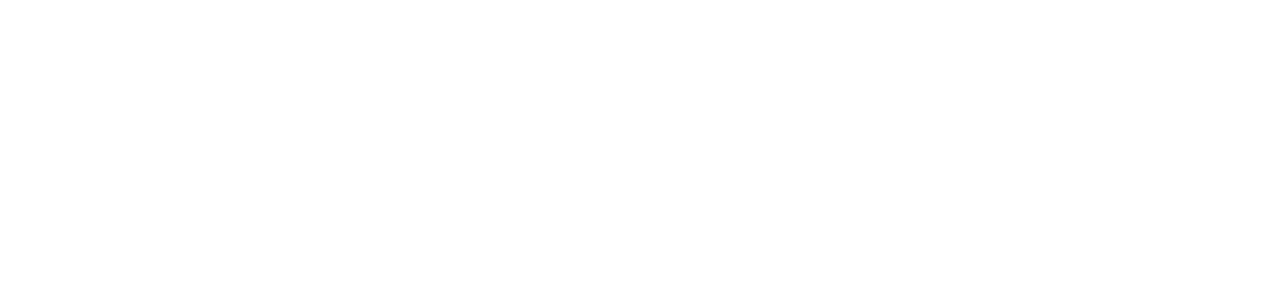
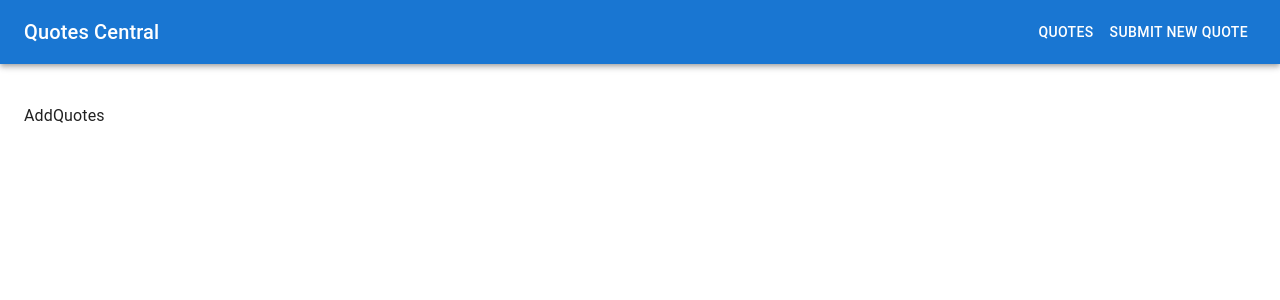
Before and after one commit to kate0321vs/cw-8, a React (Vite) app: page /quotes/add-quotes in a window 1280 px wide. Shown: the top 300 px of the page. Built offline with nearby package versions, Linux system fonts and the light colour scheme.

Commit message:
Создала страницы-контейнеры и настроила маршрутизацию при помощи роутинга

```diff
--- a/src/App.tsx
+++ b/src/App.tsx
@@ -1,9 +1,28 @@
+import Quotes from './containers/Quotes/Quotes.tsx';
+import AddQuote from './containers/AddQuote/AddQuote.tsx';
+import NavBar from './components/NavBar/NavBar.tsx';
+import { Container } from '@mui/material';
+import { Route, Routes } from 'react-router-dom';
 
 const App = () => {
   return (
-    <div>
-
-    </div>
+    <>
+      <header>
+        <NavBar/>
+      </header>
+      <Container maxWidth="xl">
+        <Routes>
+          <Route path="/"
+                 element={<Quotes/>}/>
+          <Route path="/quotes"
+                 element={<Quotes/>}/>
+          <Route path="/quotes/add-quotes"
+                 element={<AddQuote/>}/>
+          <Route path="*"
+                 element={<h1>Not found page</h1>}/>
+        </Routes>
+      </Container>
+    </>
   );
 };
 
--- /dev/null
+++ b/src/components/NavBar/NavBar.tsx
@@ -0,0 +1,27 @@
+import { AppBar, Box, Button, Toolbar, Typography } from '@mui/material';
+import { NavLink } from 'react-router-dom';
+
+const NavBar = () => {
+  return (
+    <Box sx={{mb: 5}}>
+      <AppBar position="static">
+        <Toolbar>
+          <Typography
+            variant="h6"
+            color='inherit'
+            component={NavLink}
+            to='/'
+            sx={{ flexGrow: 1, textDecoration: 'none' }}
+          >
+            Quotes Central
+          </Typography>
+
+          <Button color='inherit' component={NavLink} to='/'>Quotes</Button>
+          <Button color='inherit' component={NavLink} to='/quotes/add-quote'>Submit new quote</Button>
+        </Toolbar>
+      </AppBar>
+    </Box>
+  );
+};
+
+export default NavBar;
--- /dev/null
+++ b/src/containers/AddQuote/AddQuote.tsx
@@ -0,0 +1,10 @@
+
+const AddQuote = () => {
+  return (
+    <div>
+      AddQuotes
+    </div>
+  );
+};
+
+export default AddQuote;
--- /dev/null
+++ b/src/containers/Quotes/Quotes.tsx
@@ -0,0 +1,10 @@
+
+const Quotes = () => {
+  return (
+    <div>
+      Quotes
+    </div>
+  );
+};
+
+export default Quotes;
```
